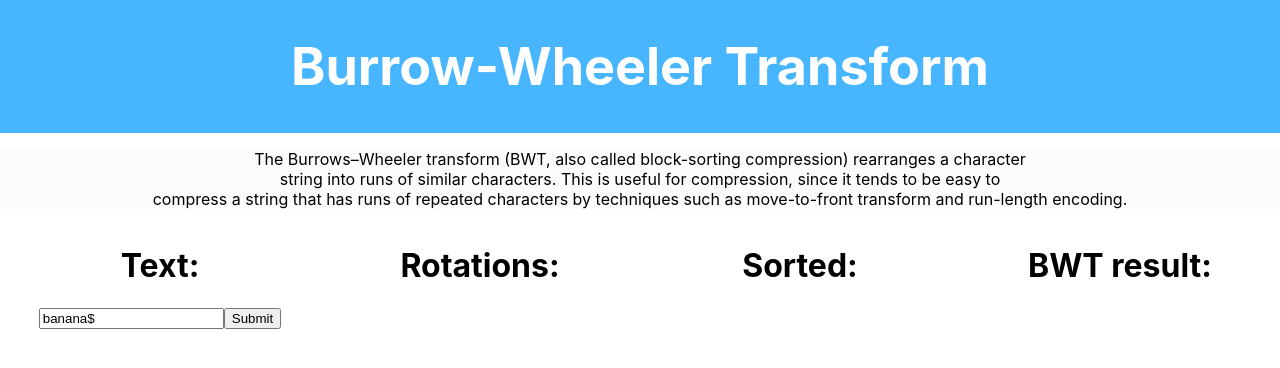
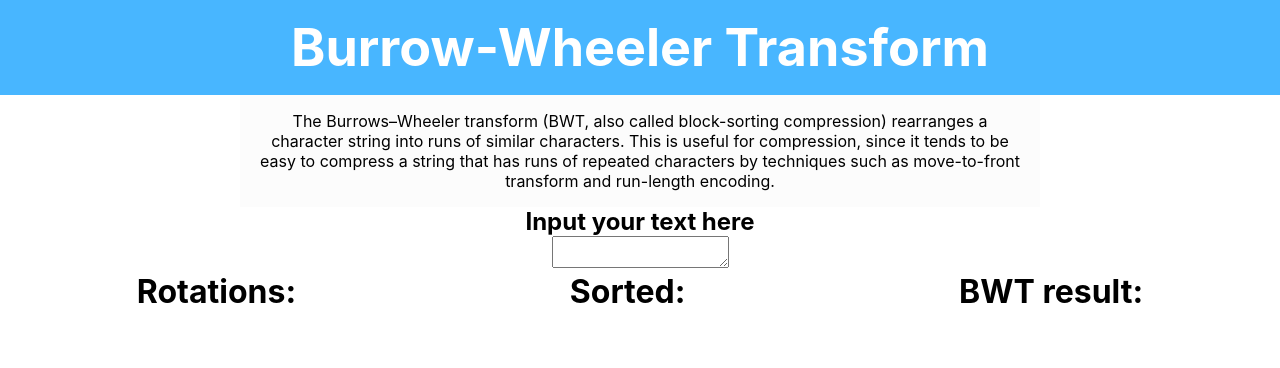
Before and after one commit to steciuk/MBI-Burrows-Wheeler-transform, a React (Create React App) app: page / in a window 1280 px wide. Shown: the top 368 px of the page. Built offline with nearby package versions, Linux system fonts and the light colour scheme.

Commit message:
cleanup css & refactor structure

```diff
--- a/package.json
+++ b/package.json
@@ -37,7 +37,6 @@
 		"@types/react-dom": "^18.0.6",
 		"react": "^18.2.0",
 		"react-dom": "^18.2.0",
-		"react-hook-form": "^7.38.0",
 		"react-scripts": "5.0.1",
 		"typescript": "^4.8.4",
 		"uuid": "^9.0.0",
--- a/src/App.css
+++ b/src/App.css
@@ -10,28 +10,18 @@
 	justify-content: center;
 	font-size: calc(10px + 2vmin);
 	color: white;
+	padding: 1rem;
 }
+
 .algorithm-description {
 	background-color: #fcfcfc;
+	padding: 1rem;
+	max-width: 800px;
+	margin: 0 auto;
 }
 
-.algorithm:after {
-	content: '';
-	display: table;
-	clear: both;
+.results {
+	display: flex;
+	justify-content: space-around;
+	flex-wrap: wrap;
 }
-
-.column {
-	margin: 0;
-	float: left;
-	width: 25%;
-	top: 50%;
-	height: 250px;
-	align-items: center;
-}
-
-.form {
-	background: #0e101c;
-	max-width: 400px;
-	margin: 0 auto;
-}
--- a/src/App.tsx
+++ b/src/App.tsx
@@ -1,11 +1,17 @@
 import './App.css';
 
 import React, { useState } from 'react';
-import { useForm } from 'react-hook-form';
 
-import { getBWT, printRotations, sortRotations } from './model/BWT';
+import InputComponent from './components/InputComponent';
+import ResultsComponent from './components/ResultsComponent';
 
 function App() {
+	const [input, setInput] = useState<string>('');
+
+	const handleInputOnChange = (value: string) => {
+		setInput(value);
+	};
+
 	return (
 		<div className="app">
 			<header className="app-header">
@@ -13,76 +19,16 @@ function App() {
 			</header>
 			<div className="algorithm-description">
 				<p>
-					The Burrows–Wheeler transform (BWT, also called block-sorting compression) rearranges a character{' '}
-					<br></br>
+					The Burrows–Wheeler transform (BWT, also called block-sorting compression) rearranges a character
 					string into runs of similar characters. This is useful for compression, since it tends to be easy to
-					<br></br>
 					compress a string that has runs of repeated characters by techniques such as move-to-front transform
 					and run-length encoding.
 				</p>
 			</div>
-			<div>
-				<BwtForm></BwtForm>
-			</div>
+			<InputComponent value={input} onChange={handleInputOnChange} />
+			<ResultsComponent input={input} />
 		</div>
 	);
 }
 
-const ArrayPrinter: React.FC<{ arrayToPrint: string[] }> = ({ arrayToPrint }) => {
-	return (
-		<ol>
-			{arrayToPrint.map((rot) => (
-				<li key={rot}>{rot}</li>
-			))}
-		</ol>
-	);
-};
-
-const BwtResult: React.FC<{ sortedRotations: string[] }> = ({ sortedRotations }) => {
-	return <p>{getBWT(sortedRotations)}</p>;
-};
-
-type Input = {
-	bwtInput: string;
-};
-
-const BwtForm: React.FC = () => {
-	const { register, handleSubmit } = useForm<Input>();
-
-	let bwtInput = '';
-	const [rotations, setRotations] = useState<string[]>([]);
-	const [sortedRotations, setSortedRotations] = useState<string[]>([]);
-
-	return (
-		<div className="algorithm">
-			<div className="column">
-				<h1>Text: {bwtInput}</h1>
-				<form
-					onSubmit={handleSubmit((data) => {
-						bwtInput = data.bwtInput + '$';
-						const tempRotations = printRotations(bwtInput);
-						setRotations(tempRotations);
-						setSortedRotations(sortRotations(tempRotations));
-					})}
-				>
-					<input defaultValue="banana$" {...register('bwtInput')} />
-					<input type="submit" />
-				</form>
-			</div>
-			<div className="column">
-				<h1>Rotations:</h1>
-				<ArrayPrinter arrayToPrint={rotations}></ArrayPrinter>
-			</div>
-			<div className="column">
-				<h1>Sorted:</h1>
-				<ArrayPrinter arrayToPrint={sortedRotations}></ArrayPrinter>
-			</div>
-			<div className="column">
-				<h1> BWT result:</h1>
-				<BwtResult sortedRotations={sortedRotations}></BwtResult>
-			</div>
-		</div>
-	);
-};
-
 export default App;
--- /dev/null
+++ b/src/components/ArrayPrinterComponent.tsx
@@ -0,0 +1,11 @@
+import React from 'react';
+
+export const ArrayPrinter = (props: { arrayToPrint: string[] }) => {
+	return (
+		<ol>
+			{props.arrayToPrint.map((rot) => (
+				<li key={rot}>{rot}</li>
+			))}
+		</ol>
+	);
+};
--- /dev/null
+++ b/src/components/InputComponent.tsx
@@ -0,0 +1,14 @@
+import React from 'react';
+
+const InputComponent = (props: { value: string; onChange: (value: string) => void }) => {
+	return (
+		<div>
+			<h2>Input your text here</h2>
+			<form>
+				<textarea value={props.value} onChange={(e) => props.onChange(e.target.value)}></textarea>
+			</form>
+		</div>
+	);
+};
+
+export default InputComponent;
--- /dev/null
+++ b/src/components/ResultsComponent.tsx
@@ -0,0 +1,28 @@
+import React from 'react';
+
+import { getBWT, getRotations, getSortedRotations } from '../model/BWT';
+import { ArrayPrinter } from './ArrayPrinterComponent';
+
+const ResultsComponent = (props: { input: string }) => {
+	const tempRotations = getRotations(`${props.input}$`);
+	const sortedRotations = getSortedRotations(tempRotations);
+
+	return (
+		<div className="results">
+			<div>
+				<h1>Rotations:</h1>
+				<ArrayPrinter arrayToPrint={tempRotations}></ArrayPrinter>
+			</div>
+			<div>
+				<h1>Sorted:</h1>
+				<ArrayPrinter arrayToPrint={sortedRotations}></ArrayPrinter>
+			</div>
+			<div>
+				<h1> BWT result:</h1>
+				<p>{getBWT(sortedRotations)}</p>
+			</div>
+		</div>
+	);
+};
+
+export default ResultsComponent;
--- a/src/index.css
+++ b/src/index.css
@@ -1,13 +1,18 @@
-body {
-  margin: 0;
-  font-family: -apple-system, BlinkMacSystemFont, 'Segoe UI', 'Roboto', 'Oxygen',
-    'Ubuntu', 'Cantarell', 'Fira Sans', 'Droid Sans', 'Helvetica Neue',
-    sans-serif;
-  -webkit-font-smoothing: antialiased;
-  -moz-osx-font-smoothing: grayscale;
+html {
+	box-sizing: border-box;
 }
 
-code {
-  font-family: source-code-pro, Menlo, Monaco, Consolas, 'Courier New',
-    monospace;
+*,
+*:before,
+*:after {
+	box-sizing: inherit;
+	margin: 0;
+	padding: 0;
 }
+
+body {
+	font-family: -apple-system, BlinkMacSystemFont, 'Segoe UI', 'Roboto', 'Oxygen', 'Ubuntu', 'Cantarell',
+		'Fira Sans', 'Droid Sans', 'Helvetica Neue', sans-serif;
+	-webkit-font-smoothing: antialiased;
+	-moz-osx-font-smoothing: grayscale;
+}
--- a/src/model/BWT.ts
+++ b/src/model/BWT.ts
@@ -1,21 +1,25 @@
-export function printRotations(input: string): string[] {
+export function getRotations(input: string): string[] {
 	if (input == '$') {
 		return [];
 	}
-	const inputLength = input.length;
+
 	const rotations: string[] = [];
-	for (let i = 0; i < inputLength; i++) {
-		let rotation = '';
-		for (let j = 0; j < inputLength; j++) {
-			rotation += input[(i + j) % inputLength];
-		}
-		rotations.push(rotation);
+	const extendedInput = input + input;
+
+	console.log(extendedInput);
+	for (let i = 0; i * 2 < extendedInput.length; i++) {
+		const rot = extendedInput.slice(i, i + input.length);
+		console.log(rot);
+		rotations.push(rot);
 	}
+
 	return rotations;
 }
 
-export function sortRotations(rotations: string[]): string[] {
-	rotations.sort((a, b) => {
+export function getSortedRotations(rotations: string[]): string[] {
+	const result = [...rotations];
+
+	result.sort((a, b) => {
 		if (a < b) {
 			return -1;
 		}
@@ -25,7 +29,7 @@ export function sortRotations(rotations: string[]): string[] {
 		return 0;
 	});
 
-	return rotations;
+	return result;
 }
 
 export function getBWT(sortedRotations: string[]): string {
```
Also changed, not shown: 1 other file (tests, documents, lock files or other folders).
